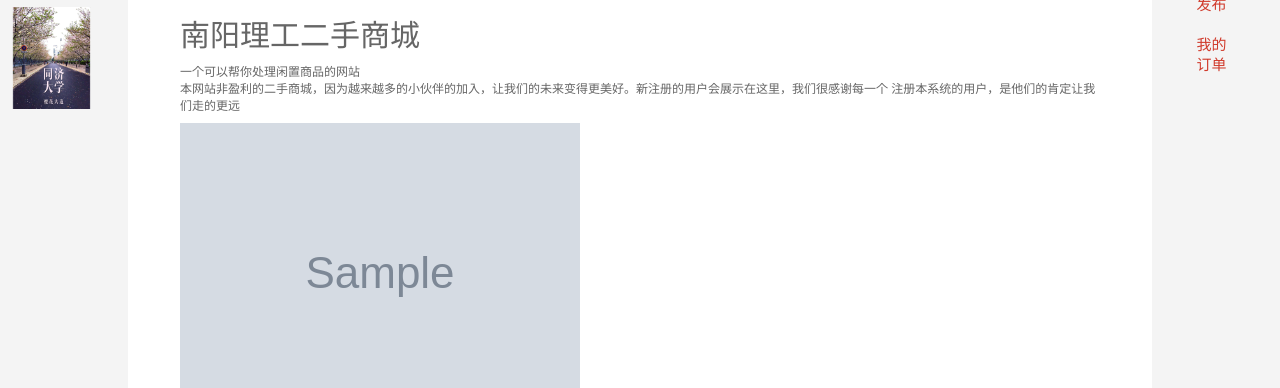
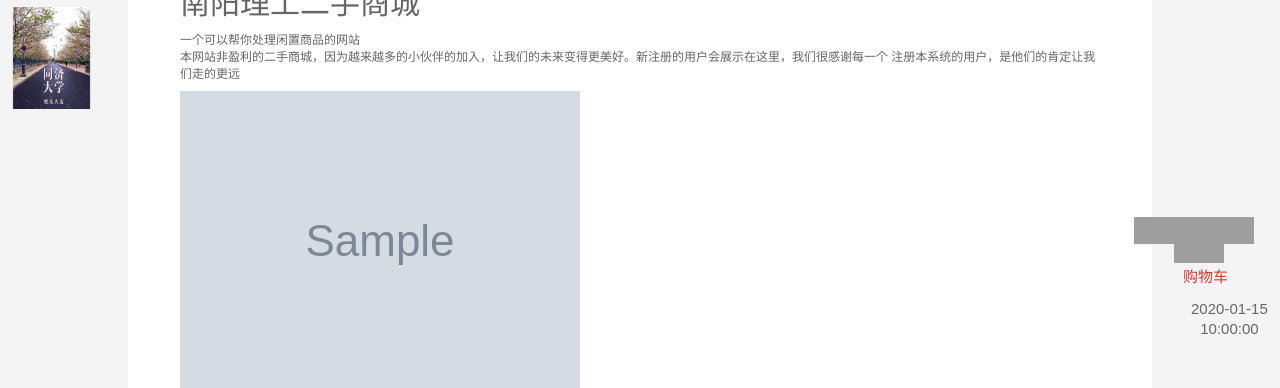
Before and after one commit to jason-kywong/campus_mall, a Python web app: template templates/user/about.html in a window 1280 px wide. Shown: the part 193-581 px from the top of the page. Run offline with Jinja, Linux system fonts and the light colour scheme; the template is opened without the code that fills it: most values are stand-ins (such as "Sample title", 1, 10 or a date in 2020); grey boxes marked "Sample" are stand-in pictures; grey boxes are pictures that could not be loaded.

Commit message:
调整购物车展示逻辑

```diff
--- a/static/css/base.css
+++ b/static/css/base.css
@@ -60,17 +60,23 @@ body {
     display: flex;
     flex-direction: column;
     position: fixed;
-    top: 20%;
-    right: 3%;
+    top: 50%;
+    right: 2%;
     color: #666;
 
     background-color: transparent;
 }
+.easy_nav img{
+    margin-left: 10px;
+    max-width: 50px;
+    max-height: 50px;
+    display: block;
+}
 
 .easy_nav div {
     padding: 8px;
-    width: 60px;
-    height: 60px;
+    width: 120px;
+    height: 100px;
     text-align: center;
     line-height: 20px;
     font-size: 15px;
@@ -82,6 +88,7 @@ body {
     color: #D03A2B;
     cursor: pointer;
     text-decoration: none;
+
 }
 
 .header {
--- a/static/css/common.css
+++ b/static/css/common.css
@@ -181,11 +181,11 @@ div.container .span8 {
 }
 
 div.container .span9 {
-	width: 350px;
+	width: 250px;
 }
 
 div.container .span10 {
-	width: 360px;
+	width: 400px;
 }
 
 div.container .span11 {
@@ -809,6 +809,16 @@ div.header .cart {
     margin-bottom: 4px;
 	background: url(../images/common.gif) -210px -180px no-repeat;
 }
+div.easy_nav .cart {
+    height: 28px;
+    line-height: 28px;
+    _display: inline;
+    float: left;
+    padding-left: 30px;
+    margin-bottom: 4px;
+	margin-top: 10px;
+	background: url(../images/购物车.png);
+}
 
 div.header .phone {
 	height: 28px;
--- a/templates/user/base.html
+++ b/templates/user/base.html
@@ -72,8 +72,17 @@
     </div>
 </div>
 <div class="easy_nav">
-    <div><a href="/user/userInfo?tab=2">我的发布</a></div>
-    <div><a href="/user/userInfo?tab=3">我的订单</a></div>
+    <div class="cart" title="去购物结算">
+        <a href="/user/userInfo?tab=1">
+            <img src="../static/images/购物车.png" class = "easy_nav_img"></img>
+        </a>
+        <a href="/user/userInfo?tab=1">购物车</a>
+
+        {% if last_time != null and last_time != "" %}
+            <div class="last_time">{{ last_time }}</div>
+        {% endif %}
+
+    </div>
     </div>
     {% if user != null and 1 == user.identity %}
         <div><a href="/admin">待我审核</a></div>
--- a/templates/user/menu.html
+++ b/templates/user/menu.html
@@ -8,14 +8,24 @@
                 <li id="headerRegister" class="headerRegister" style="display: list-item;">
                     <a href="{{ url_for('user.register') }}">注册</a>|
                 </li>
+                <li id="headerUsername" class="headerUsername"></li>
+                <li>
+                    <a>购物指南</a>
+                    |
+                </li>
+                <li>
+                    <a href="/user/about" target="_blank">关于我们</a>
+
+                </li>
             {% else %}
                 <li id="headerLogin" class="headerLogin" style="display: list-item;">
                 </li>
                 <li id="headerRegister" class="headerRegister" style="display: list-item;">
                     <a href="#" class="user_msg">{{ username }}<span
-                            class="glyphicon glyphicon-chevron-down user_info"></span></a>|
+                            class="glyphicon glyphicon-chevron-down user_info"></span></a>
+                    <a href="/user/userInfo?tab=2">我的发布</a>
                     <a href="/user/userInfo?tab=3">我的订单</a>|
-                    <a href="{{ url_for('user.logout') }}">[退出]</a>|
+
                 <li id="headerLogout" class="headerLogout"></li>
                 <div class="user_info_detail">
                     <div class="u_head"><img src="{{ user_img }}" class="user_head"></div>
@@ -31,8 +41,6 @@
                         {% endif %}</li>
                     </ul>
                 </div>
-            {% endif %}
-            <li id="headerUsername" class="headerUsername"></li>
                 <li>
                     <a>购物指南</a>
                     |
@@ -41,6 +49,11 @@
                     <a href="/user/about" target="_blank">关于我们</a>
 
                 </li>
+                <li>
+                <a href="{{ url_for('user.logout') }}">[退出]</a>
+                </li>
+            {% endif %}
+
         </ul>
     </div>
 
@@ -58,10 +71,10 @@
         {% endif %}
 
     </div>
-    <div class="phone">
-        客服热线:
-        <strong>13193801071</strong>
-    </div>
+{#    <div class="phone">#}
+{#        客服热线:#}
+{#        <strong>13193801071</strong>#}
+{#    </div>#}
 </div>
 <div class="span24">
     <ul class="mainNav">
```
Lines whose indentation alone changed are shown as unchanged.
